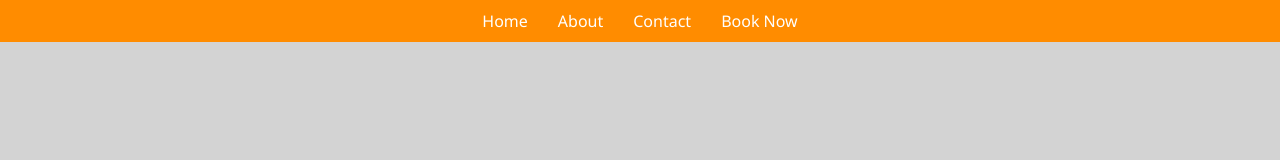
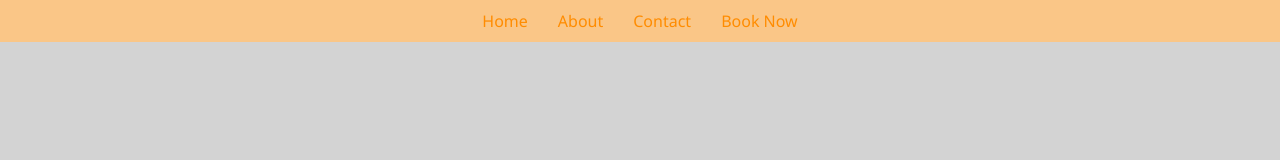
Before and after one commit to ivancroce/project-git-exercise, a plain HTML site: page index.html in a window 1280 px wide. Drawn offline with Linux system fonts and the light colour scheme.

Commit message:
add light mode

```diff
--- a/style.css
+++ b/style.css
@@ -13,7 +13,7 @@ body {
 }
 
 nav {
-  background-color: darkorange;
+  background-color: rgb(250, 198, 135);
   padding: 10px;
 }
 
@@ -26,7 +26,7 @@ nav ul {
 
 nav ul li a {
   text-decoration: none;
-  color: white;
+  color: darkorange;
 }
 
 nav ul li a:hover {
```
